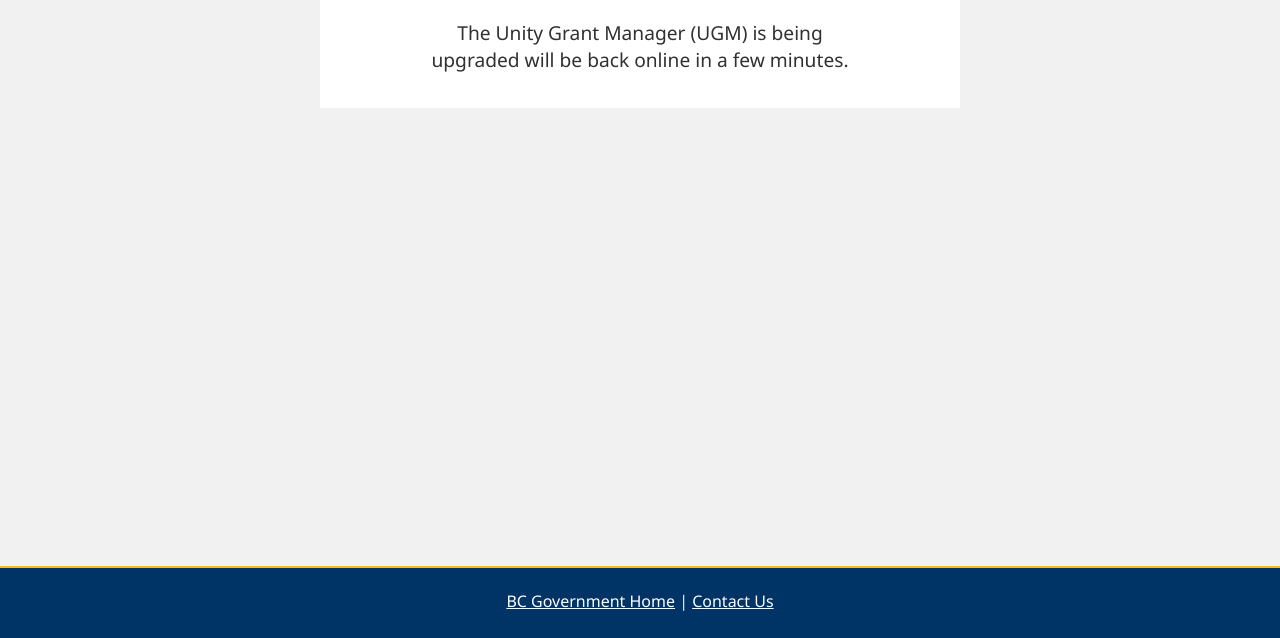
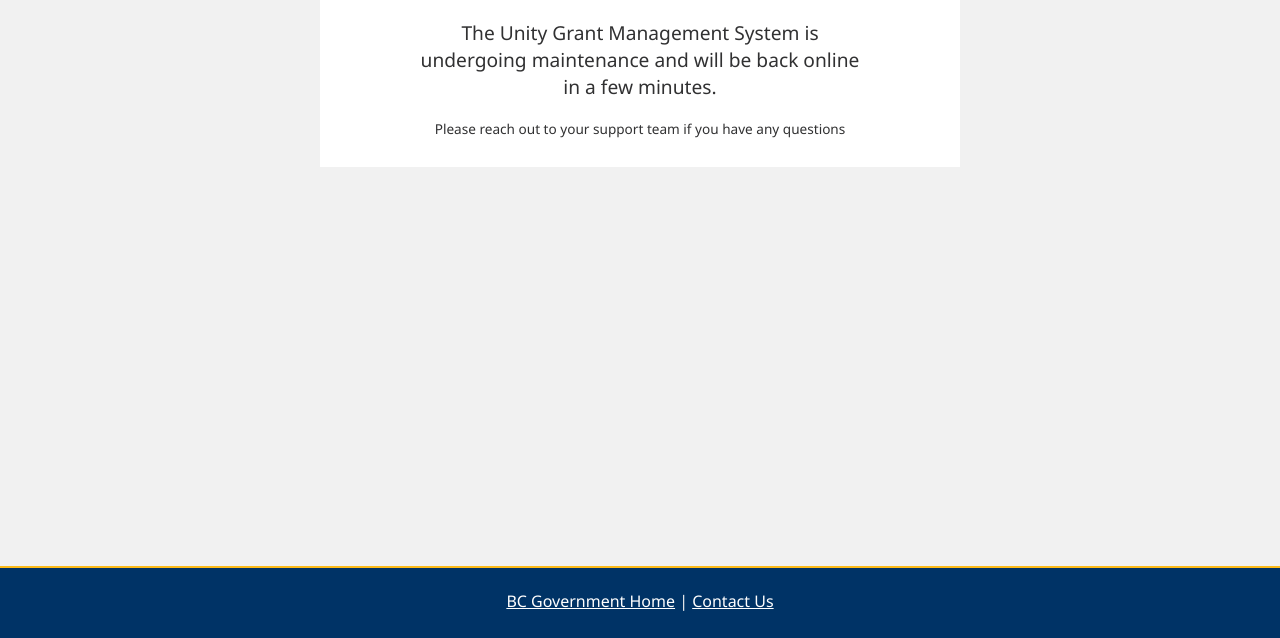
Before and after one commit to DarylTodosichuk/nginx-http, a plain HTML site: page index.html in a window 1280 px wide. Shown: the part 162-800 px from the top of the page. Drawn offline with Linux system fonts and the light colour scheme.

Commit message:
update html message

```diff
--- a/index.html
+++ b/index.html
@@ -86,7 +86,10 @@
                 Application Maintenance
             </h1>
             <p>
-                The Unity Grant Manager (UGM) is being upgraded will be back online in a few minutes.
+                The Unity Grant Management System is undergoing maintenance and will be back online in a few minutes.
+            </p>
+            <p style="font-size:85%">
+                Please reach out to your support team if you have any questions
             </p>
         </div>
     </div>
```
